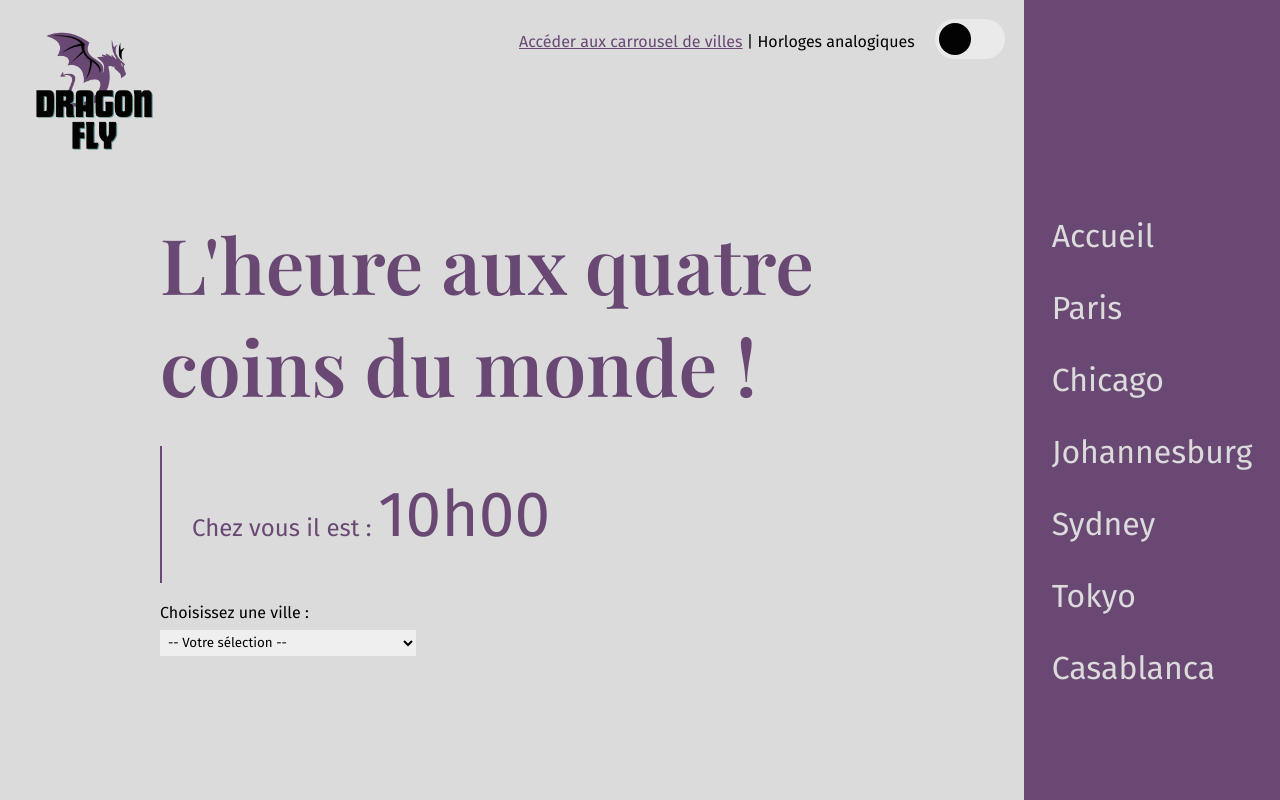
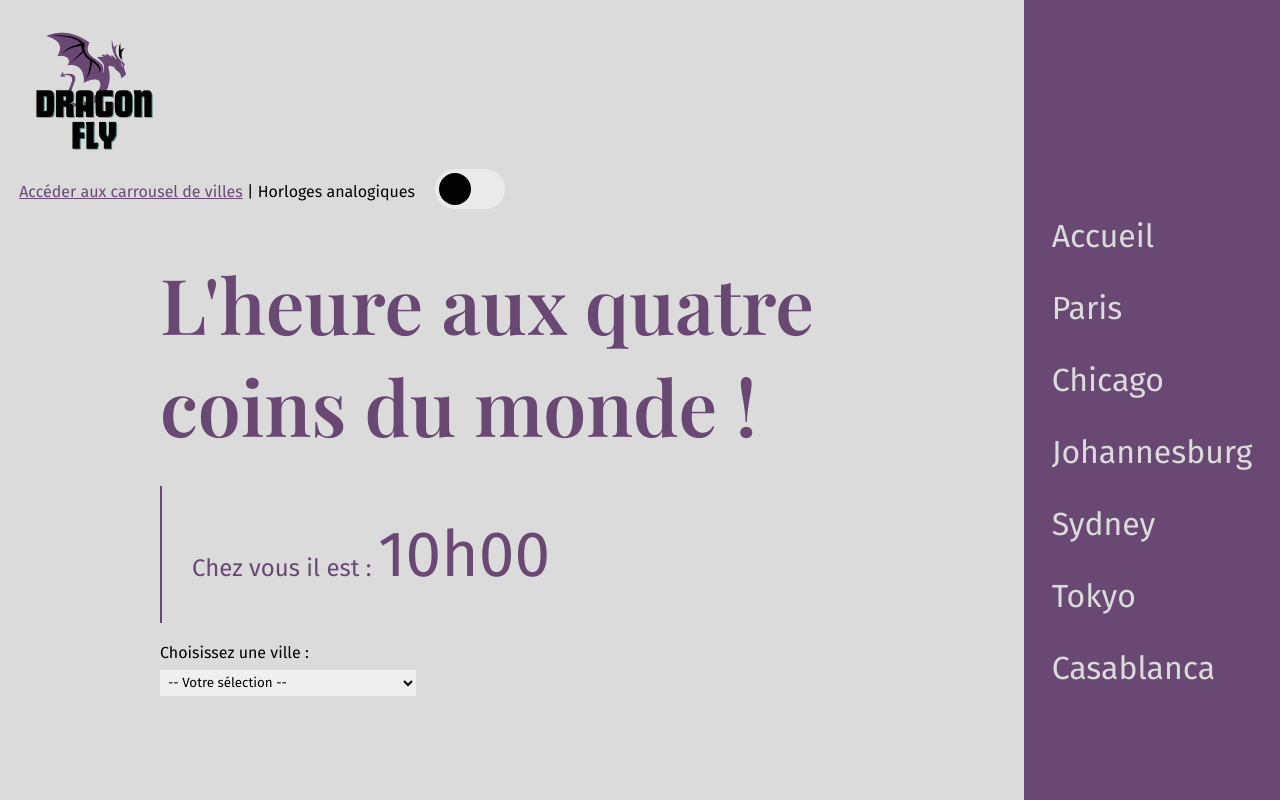
Before and after one commit to Dinetch2023/LheureAuxQuatreCoinsDuMonde, a plain HTML site: page landing/index.html in a window 1280 px wide. Shown: the top 800 px of the page. Drawn offline with nearby package versions, Linux system fonts and the light colour scheme; grey boxes are pictures that could not be loaded.

Commit message:
fix selectbar size

```diff
--- a/landing/style.css
+++ b/landing/style.css
@@ -285,15 +285,22 @@ li a {
     margin-left: 10rem;
     }
 
+    .flex-accueil {
+        display: flex;
+        flex-direction: row;
+        justify-content: space-between;
+        margin: 1.2rem;
+    }
+
 
 }
 
 .flex-accueil {
     display: flex;
-    flex-direction: row;
-    justify-content: space-between;
+    flex-direction: column;
     margin: 1.2rem;
 }
+
 .horloge {
     display: flex;
     flex-direction: row;
@@ -342,6 +349,7 @@ select{
 
 #city-select {
     width: 20vw;
+    min-width: 10rem;
     padding: 0.25rem;
     border-style: none;
 }
```
